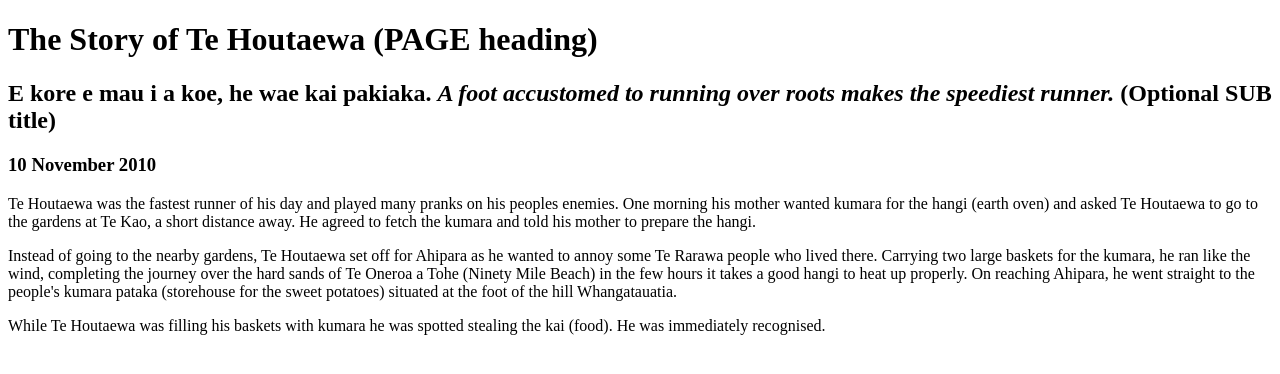
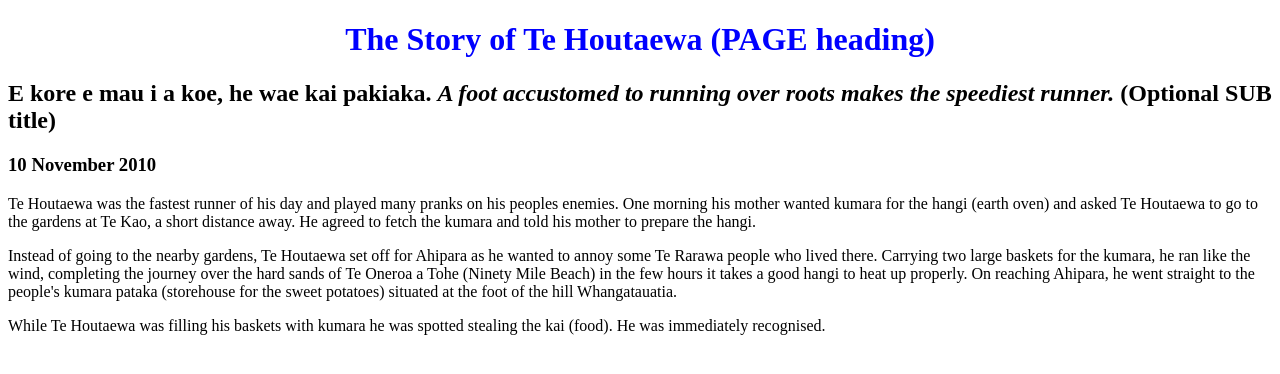
Before and after one commit to caroline-stadnicki/caroline-stadnicki.github.io, a plain HTML site: page blog/te-houtaewa-template.html in a window 1280 px wide. Drawn offline with Linux system fonts and the light colour scheme; files whose address does not match are found by name.

Commit message:
Link main.css file to te-houtaewa-template.html

```diff
--- a/blog/te-houtaewa-template.html
+++ b/blog/te-houtaewa-template.html
@@ -3,7 +3,7 @@
   <head>
     <title>Stories and Legends (PAGE title) </title>
     <meta charset="UTF-8">
-    <link href="your-stylesheet-link-here.css" rel="stylesheet" type="text/css">
+    <link href="C:\Users\carol\OneDrive\Desktop\DevAcademy\Foundations\blog\styles\main.css" rel="stylesheet" type="text/css">
   </head>
 
   <body>
--- /dev/null
+++ b/styles/main.css
@@ -0,0 +1,4 @@
+h1{
+    text-align: center;
+    color: blue;
+}
```
